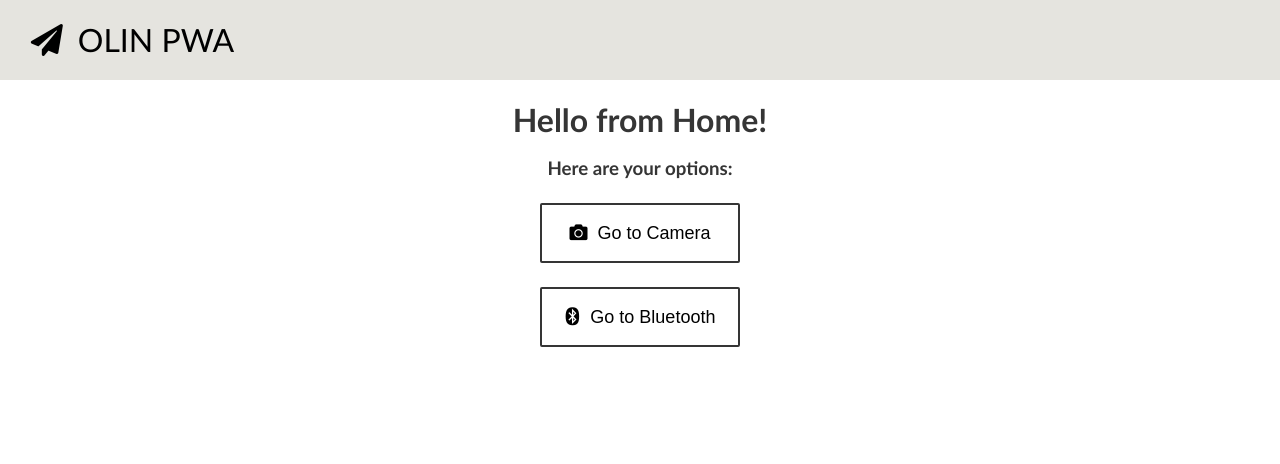
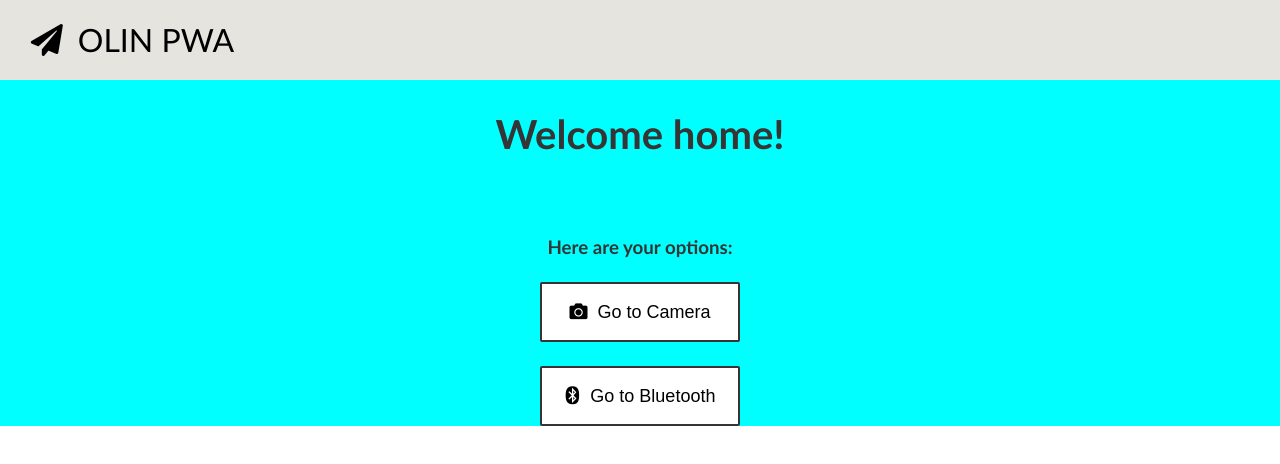
Before and after one commit to oliviahedlund/KandidatPWA, a React (Create React App) app in the folder pwa-app/: page / in a window 1280 px wide. Shown: the top 464 px of the page. Built offline with nearby package versions, Linux system fonts and the light colour scheme.

Commit message:
utseende

```diff
--- a/pwa-app/src/App.css
+++ b/pwa-app/src/App.css
@@ -13,11 +13,21 @@ body {
 }
 
 .container {
+  text-align: center; /*center all*/
+  padding-top: 0px;
+  color: var(--textColor1);
+  background-color: aqua;
   height: 100%;
-  overflow: hidden;
-  text-align: center; /*center all*/
-  padding-top: 20px;
-  color: var(--textColor1);
+}
+
+h1 {
+  font-size: 30pt;
+  padding-top: 30px;
+  padding-bottom: 60px;
+}
+
+p {
+  overflow-wrap: break-word;
 }
 
 button {
@@ -26,7 +36,7 @@ button {
   cursor: pointer;
   border: 2px solid var(--textColor1);
   color: black;
-  background-color: #ffffff;
+  background-color: hsl(0, 0%, 100%);
 }
 
 button:hover {
--- a/pwa-app/src/components/pages/CameraPage.js
+++ b/pwa-app/src/components/pages/CameraPage.js
@@ -31,11 +31,9 @@ function CameraPage() {
 
   return (
     <div id="container" className="container">
-      <h1>Hello from Camera!</h1>
-      <p className="error">{errorMessage}</p>
-
       {
-          (dataUri)
+        (errorMessage) ? <p className="error">{errorMessage}</p>
+        : (dataUri)
           ? <div className="react-html5-camera-photo">
               <div className="btn">
                   <i class="far fa-times-circle" onClick={closePic}></i>
@@ -55,6 +53,8 @@ function CameraPage() {
             isFullscreen={false}
             idealFacingMode = {(mirroredMode)? FACING_MODES.USER: FACING_MODES.ENVIRONMENT}
             isImageMirror = {mirroredMode}
+            isMaxResolution={true}
+            isFullscreen={true}
             />
         </div>
         }
--- a/pwa-app/src/components/pages/Home.js
+++ b/pwa-app/src/components/pages/Home.js
@@ -6,7 +6,7 @@ import ButtonContainer from "../ButtonContainer";
 function Home() {
   return (
     <div id="container" className="container">
-      <h1>Hello from Home! </h1>
+      <h1>Welcome home! </h1>
       <ButtonContainer />
     </div>
   );
```
Also changed, not shown: pwa-app/public/manifest.json. Lines whose indentation alone changed are shown as unchanged.
